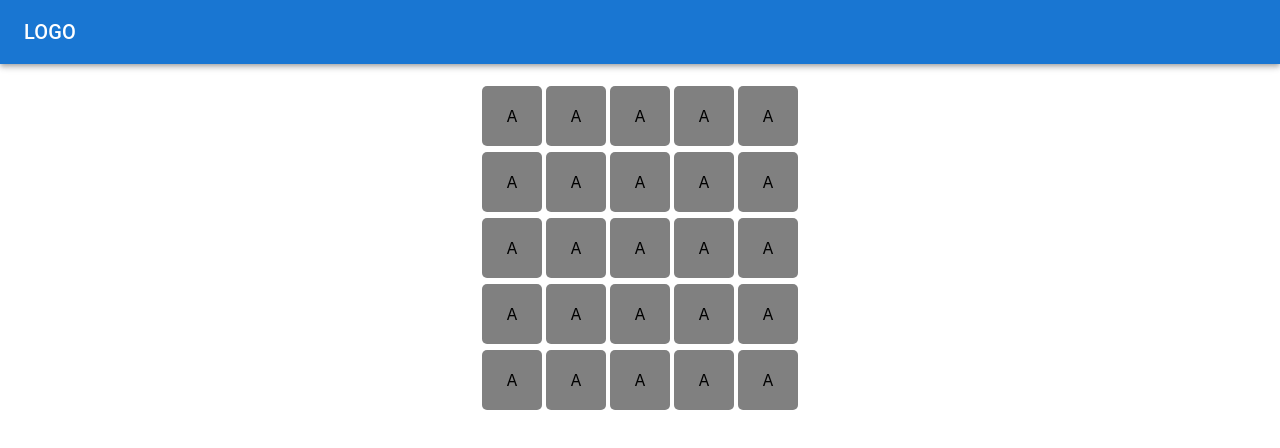
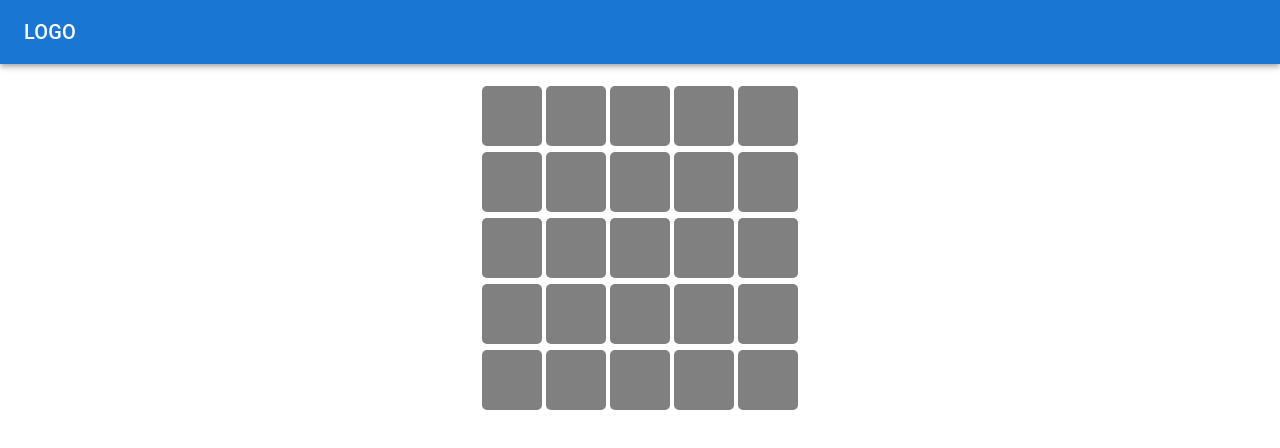
Before and after one commit to ahmedibrahim404/Wordit, a React (Create React App) app in the folder frontend/wordit/: page / in a window 1280 px wide. Shown: the top 448 px of the page. Built offline with nearby package versions, Linux system fonts and the light colour scheme.

Commit message:
feat(front-end): Finish Game Word Design

```diff
--- a/frontend/wordit/src/components/GuessWord/GuessWordPanel/GuessWordPanel.js
+++ b/frontend/wordit/src/components/GuessWord/GuessWordPanel/GuessWordPanel.js
@@ -4,18 +4,24 @@ import styles from './GuessWordPanel.module.css';
 import Grid from '@mui/material/Grid';
 import GuessWordPanelRow from '../Objects/GuessWordPanelRow/GuessWordPanelRow';
 
-const GuessWordPanel = () => (
-  <Grid style={{marginTop:"20px"}}>
-    <GuessWordPanelRow />
-    <GuessWordPanelRow />
-    <GuessWordPanelRow />
-    <GuessWordPanelRow />
-    <GuessWordPanelRow />
-  </Grid>
-);
+class GuessWordPanel extends React.Component {
 
-GuessWordPanel.propTypes = {};
+  constructor(props){
+    super(props);
+    this.state = {
+      numberOfWords: 5,
+      words:[]
+    }
+    while(this.state.words.length < this.state.numberOfWords) this.state.words.push("");
+  }
 
-GuessWordPanel.defaultProps = {};
+  render(){
+    return (
+    <Grid style={{marginTop:"20px"}}>
+      {this.state.words.map((word, index) => <GuessWordPanelRow key={index} currentWord={word} numberOfTiles={5} />)}
+    </Grid>
+    );
+  }
+}
 
 export default GuessWordPanel;
--- a/frontend/wordit/src/components/GuessWord/Objects/GuessWordPanelRow/GuessWordPanelRow.js
+++ b/frontend/wordit/src/components/GuessWord/Objects/GuessWordPanelRow/GuessWordPanelRow.js
@@ -6,7 +6,12 @@ import Box from '@mui/material/Box';
 import Paper from '@mui/material/Paper';
 import Grid from '@mui/material/Grid';
 
-const GuessWordPanelTile = () => (
+class GuessWordPanelTile extends React.Component {
+
+
+
+  render(){
+    return (
       <div style={{
         backgroundColor:"grey",
         height:"60px",
@@ -17,24 +22,45 @@ const GuessWordPanelTile = () => (
         margin:"2px",
         borderRadius:"5px"
       }}>
-    A
+        {this.props.currentCharacter}
       </div>
     );
+  }
+
+}
 
 
-const GuessWordPanelRow = () => (
+
+class GuessWordPanelRow extends React.Component{
+
+  numberOfTiles = this.props.numberOfTiles || 5;
+  tiles = [];
+  word = "";
+
+  addTiles(){
+    this.tiles = [];
+    this.word = this.props.currentWord || "";
+    for(let i=0;i<this.numberOfTiles;i++) this.tiles.push(<GuessWordPanelTile key={i} currentCharacter={this.word.length <= i ? '' : this.word[i]} />);
+  }
+
+
+
+  render(){
+    this.addTiles();
+    this.word = "H"
+    return (
         <Box style={{marginTop:"2px", marginBottom:"0px"}}>
           <Grid container spacing={2}>
             <Grid item container spacing={0} direction="row" justifyContent="center">
-        <GuessWordPanelTile />
-        <GuessWordPanelTile />
-        <GuessWordPanelTile />
-        <GuessWordPanelTile />
-        <GuessWordPanelTile />
+              {
+                  this.tiles.map((tile) => tile)
+              }
             </Grid>
           </Grid>
         </Box>
       );
+  }
+}
 
 GuessWordPanelRow.propTypes = {};
 
```
Lines whose indentation alone changed are shown as unchanged.
